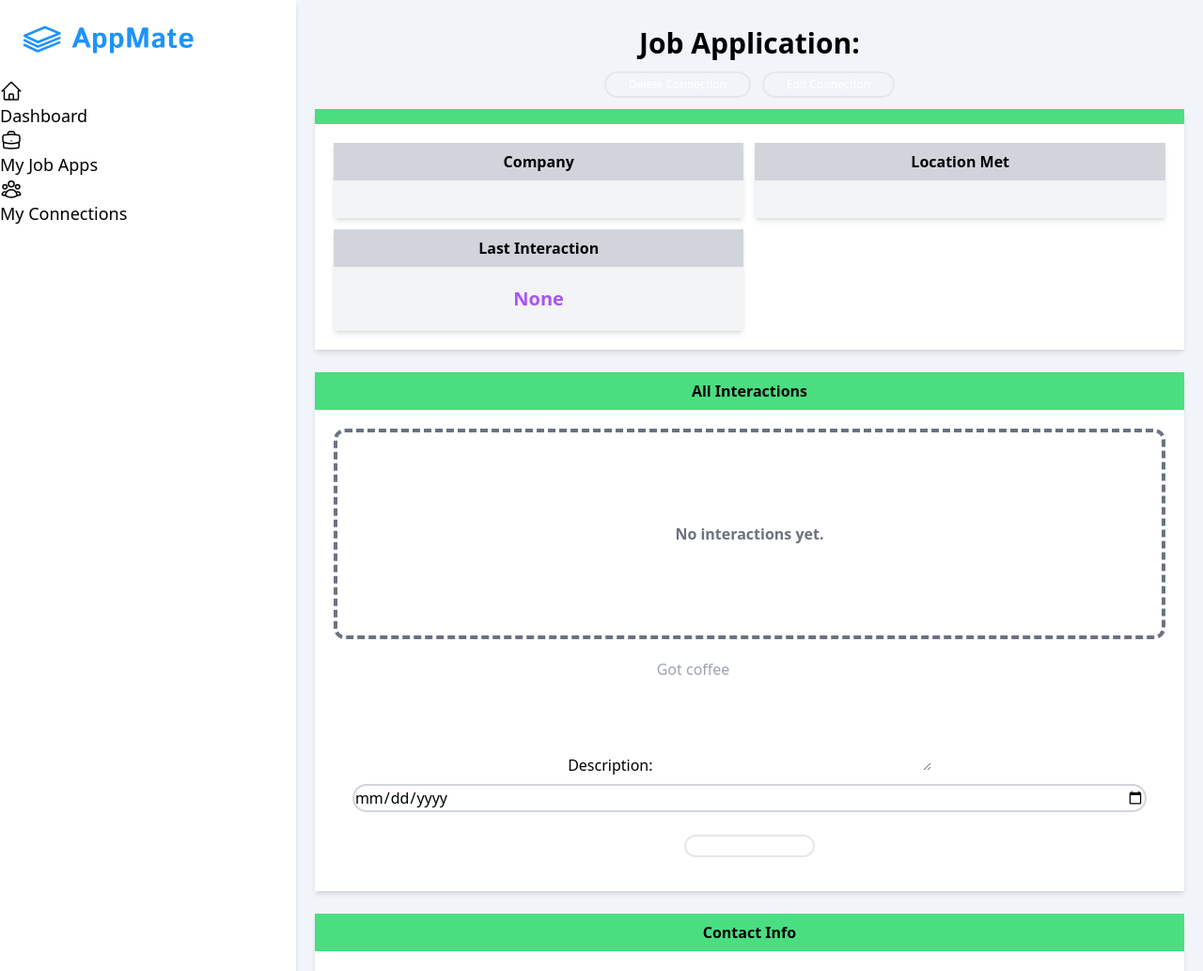
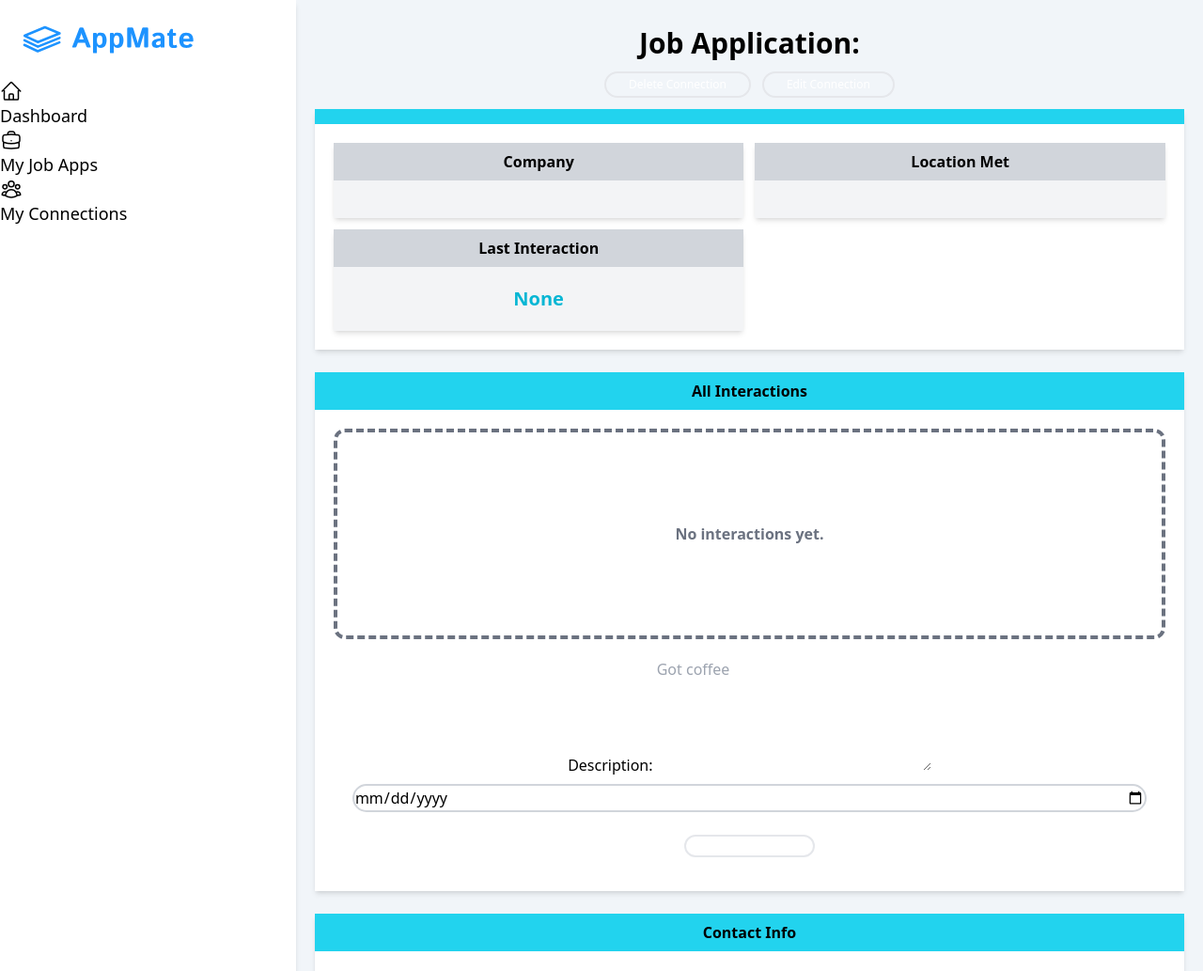
Before and after one commit to reiduf/appMate, a Django app: template main_app/templates/connections/detail.html in a window 1280 px wide. Shown: the top 1033 px of the page at 94% size. Run offline with Django 4.2, Linux system fonts and the light colour scheme; the template is opened without the code that fills it: values that come from a table or form of the project are taken from there, others are empty; some libraries are stand-ins or nearby versions.

Commit message:
adds correct colors

```diff
--- a/main_app/templates/connections/detail.html
+++ b/main_app/templates/connections/detail.html
@@ -24,7 +24,7 @@
         <!-- job details top card -->
         <div class="card my-3 min-h-fit text-center shadow-md w-full">
             <!-- job details green header -->
-            <div class="bg-green-400 flex items-center justify-start p-2">
+            <div class="bg-cyan-400 flex items-center justify-start p-2">
                 <h4 class="font-semibold mx-auto my-auto capitalize">
                     {{connection.name}}
                 </h4>
@@ -37,7 +37,7 @@
                         <h4 class="font-semibold mx-auto">Company</h4>
                     </div>
                     <div class="flex-col justify-center items-center p-5 bg-gray-100">
-                        <p class="font-primary xl:text-xl text-4xl font-bold text-primary">
+                        <p class="font-primary xl:text-xl text-4xl font-bold text-cyan-500">
                            {{connection.company}}
                         </p>
                     </div>
@@ -48,7 +48,7 @@
                         <h4 class="font-semibold mx-auto">Location Met</h4>
                     </div>
                     <div class="flex-col justify-center items-center p-5 bg-gray-100">
-                        <p class="font-primary xl:text-xl text-4xl font-bold text-green-600">
+                        <p class="font-primary xl:text-xl text-4xl font-bold text-cyan-500">
                              {{connection.location}}
                         </p>
                     </div>
@@ -62,13 +62,13 @@
                         {% if interactions.count %}
                             {% for interaction in connection.interaction_set.all %}
                                 {% if forloop.last %}
-                                    <p class="font-primary xl:text-xl text-4xl font-bold text-purple-500 capitalize">
+                                    <p class="font-primary xl:text-xl text-4xl font-bold text-cyan-500 capitalize">
                                         {{interaction.date}}
                                     </p>
                                 {% endif %}
                             {% endfor %}
                         {% else %}
-                            <p class="font-primary xl:text-xl text-4xl font-bold text-purple-500 capitalize">
+                            <p class="font-primary xl:text-xl text-4xl font-bold text-cyan-500 capitalize">
                                 None
                             </p>
                         {% endif %}
@@ -82,7 +82,7 @@
     <section class="grid 2xl:grid-cols-2 2xl:grid-rows-2 grid-cols-1 gap-6 mt-6">
         <!-- status updates -->
         <div class="card min-h-fit text-center shadow-md row-span-2 bg-white">
-            <div class="bg-green-400 flex items-center justify-start p-2">
+            <div class="bg-cyan-400 flex items-center justify-start p-2">
                 <h4 class="font-semibold mx-auto">All Interactions</h4>
             </div>
             <div class="flex flex-col items-start p-5 bg-white min-h-52">
@@ -114,7 +114,7 @@
 
         <!-- Contact Info -->
         <div class="card min-h-fit text-center shadow-md bg-white">
-            <div class="bg-green-400 flex items-center justify-start p-2">
+            <div class="bg-cyan-400 flex items-center justify-start p-2">
                 <h4 class="font-semibold mx-auto">Contact Info</h4>
             </div>
             <div class="flex-col justify-center items-center p-5">
```
